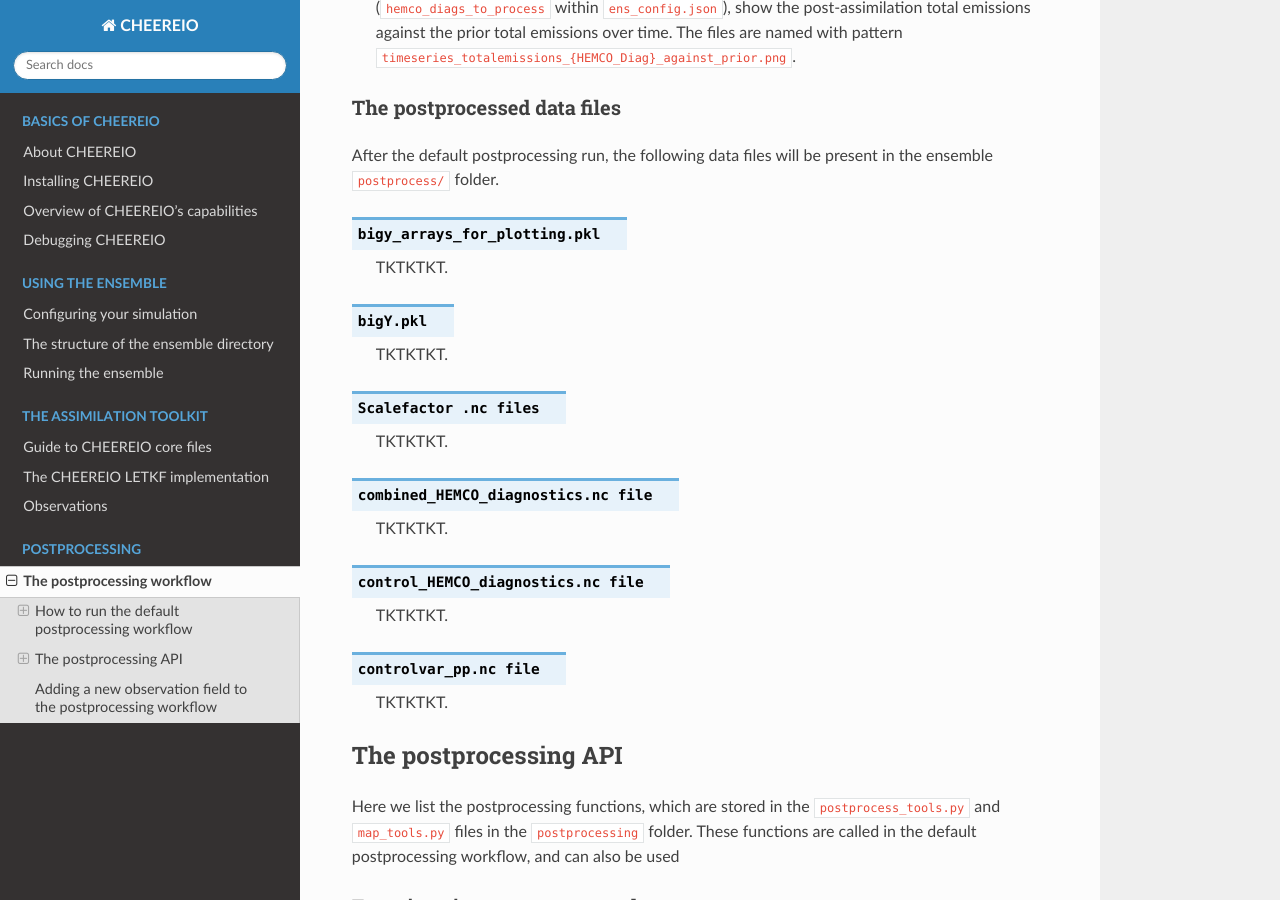
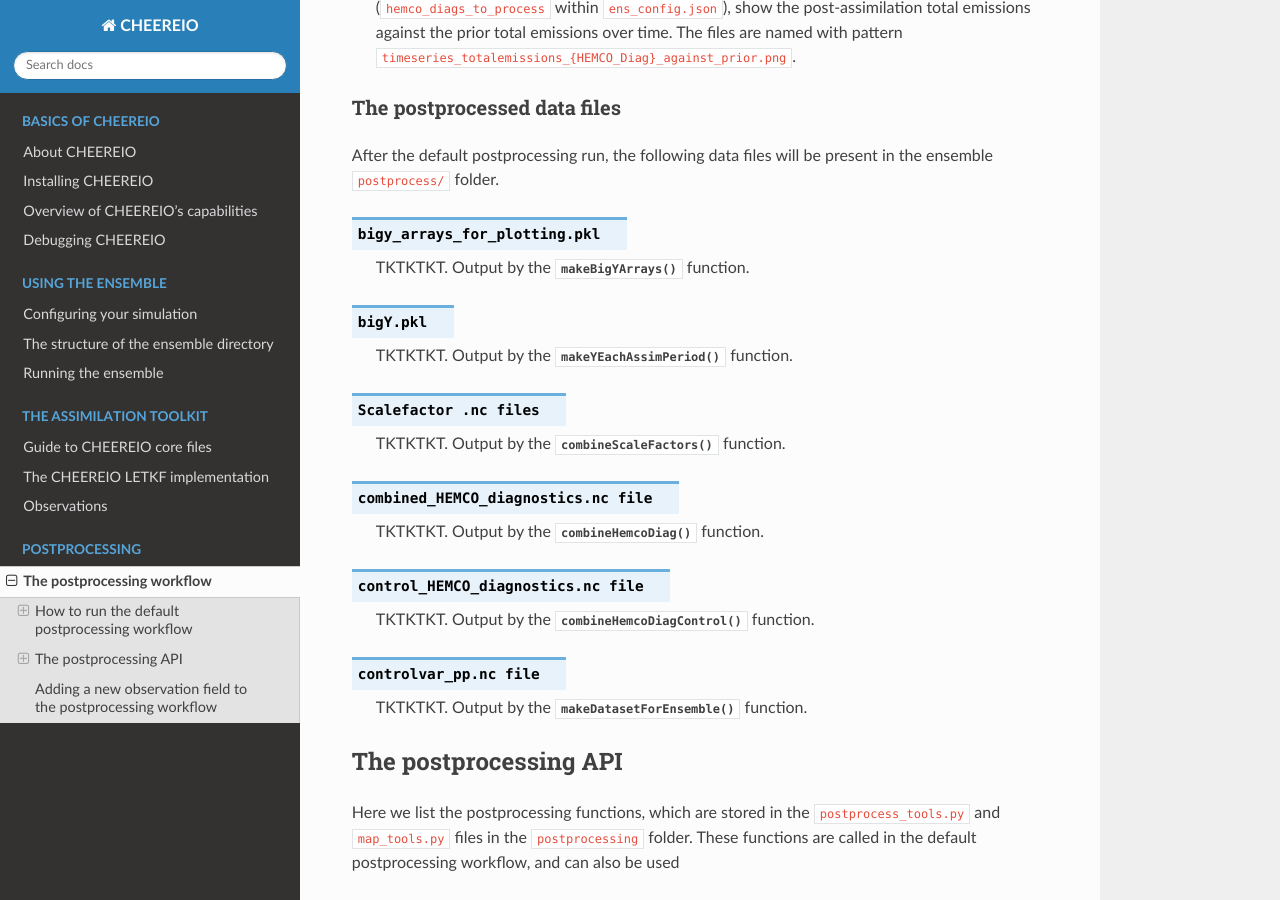
Before and after one commit to drewpendergrass/CHEEREIO, a Sphinx documentation site: the page built from docs/Postprocess-workflow.rst, in a window 1280 px wide and 900 px high, scrolled down 2853 px. Built offline with Sphinx 7.4.7 and the Read the Docs theme 2.0.0, drawn with Linux system fonts in a browser that asks for light colours.

Commit message:
postprocess update

```diff
--- a/docs/Postprocess-workflow.rst
+++ b/docs/Postprocess-workflow.rst
@@ -88,27 +88,27 @@ After the default postprocessing run, the following data files will be present i
 
 .. option:: bigy_arrays_for_plotting.pkl
 
-	TKTKTKT.
+	TKTKTKT. Output by the :py:func:`makeBigYArrays` function.
 
 .. option:: bigY.pkl
 
-	TKTKTKT.
+	TKTKTKT. Output by the :py:func:`makeYEachAssimPeriod` function.
 
 .. option:: Scalefactor .nc files
 
-	TKTKTKT.
+	TKTKTKT. Output by the :py:func:`combineScaleFactors` function.
 
 .. option:: combined_HEMCO_diagnostics.nc file
 
-	TKTKTKT.
+	TKTKTKT. Output by the :py:func:`combineHemcoDiag` function.
 
 .. option:: control_HEMCO_diagnostics.nc file
 
-	TKTKTKT.
+	TKTKTKT. Output by the :py:func:`combineHemcoDiagControl` function.
 
 .. option:: controlvar_pp.nc file
 
-	TKTKTKT.
+	TKTKTKT. Output by the :py:func:`makeDatasetForEnsemble` function.
 
 
 The postprocessing API
```
